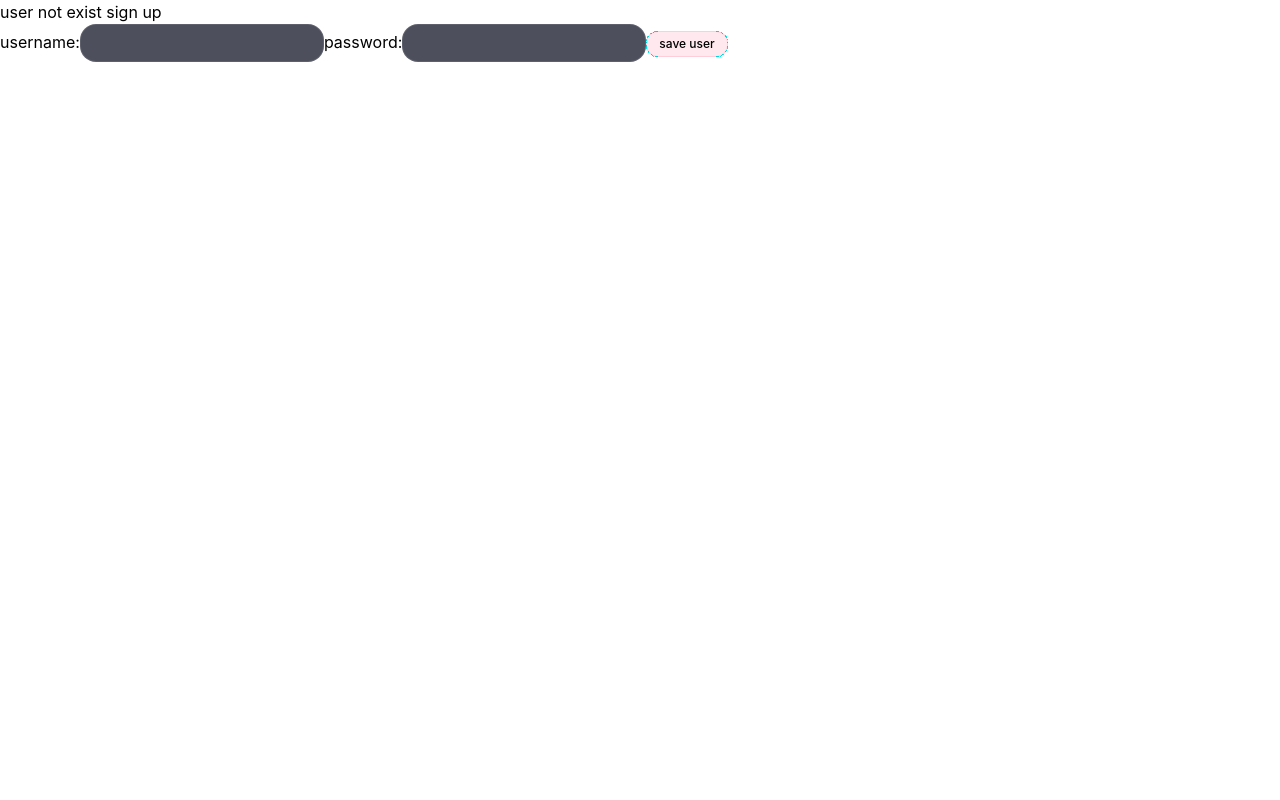
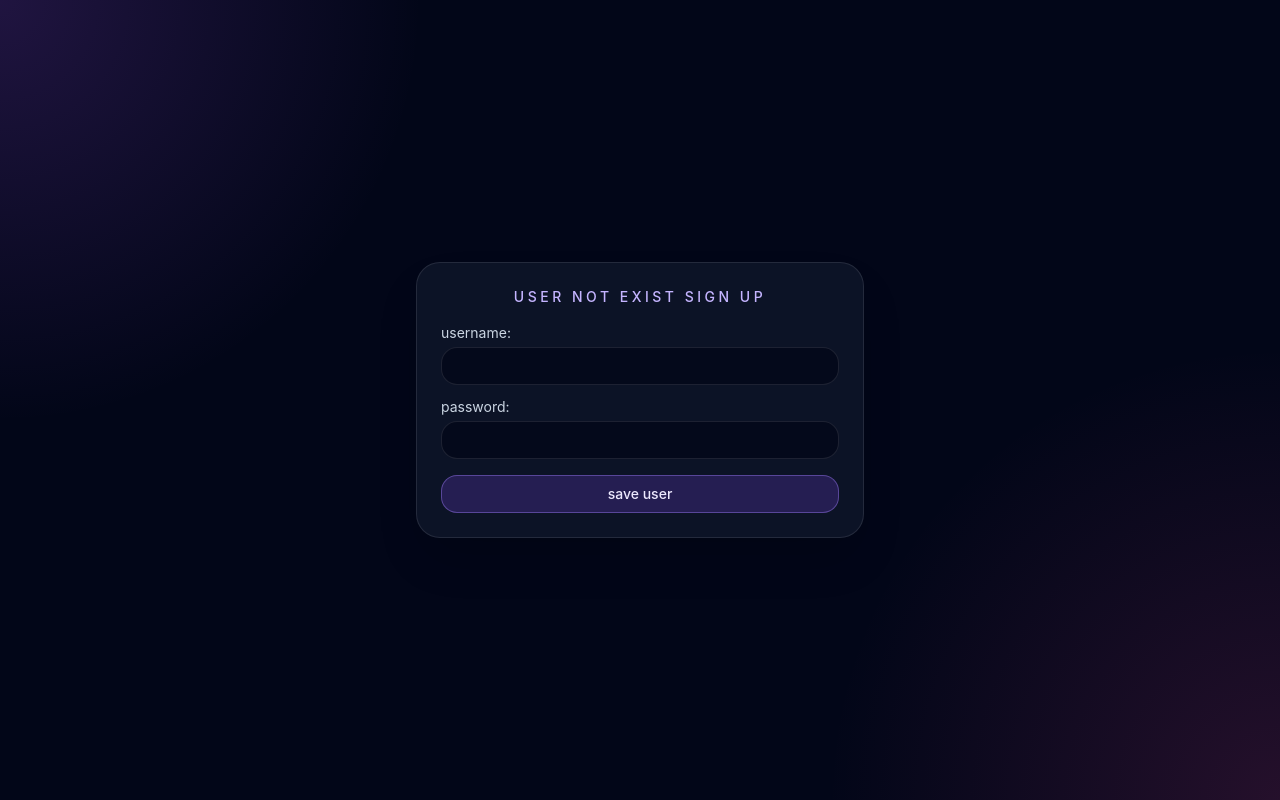
Before and after one commit to arpit7125ak-ctrl/password_manager_ls, a React (Vite) app: page / in a window 1280 px wide. Built offline with nearby package versions, Linux system fonts and the light colour scheme.

Commit message:
styl login page

```diff
--- a/src/conponents/Login.jsx
+++ b/src/conponents/Login.jsx
@@ -2,17 +2,22 @@ import React from 'react'
 
 const Login = ({login,handleloginchange ,handlelogin ,falseuser }) => {
   return (
-    <>
-    <div>{localStorage.getItem("logininfo")?"user exist sign in":"user not exist sign up"}</div>
-    <div>
+    <section className="relative min-h-screen overflow-hidden bg-slate-950 text-slate-100">
+    <div className="absolute inset-0 bg-[radial-gradient(circle_at_top_left,rgba(168,85,247,0.18),transparent_28%),radial-gradient(circle_at_bottom_right,rgba(236,72,153,0.15),transparent_30%)]" />
+    <div className="relative mx-auto flex min-h-screen w-full max-w-6xl items-center justify-center px-3 py-5 sm:px-4 md:px-6 lg:px-8">
+    <div className="w-full max-w-md flex flex-col gap-4 rounded-3xl border border-white/10 bg-slate-900/80 p-4 sm:p-6 shadow-2xl shadow-black/20 backdrop-blur text-slate-100">
+    <div className="text-center text-sm font-medium uppercase tracking-[0.25em] text-violet-300">{localStorage.getItem("logininfo")?"user exist sign in":"user not exist sign up"}</div>
+    <div className="flex flex-col gap-3">
 
-      username:<input className="rounded-2xl border border-white/10 bg-slate-950/70 px-3 py-2 text-sm text-white outline-none transition placeholder:text-slate-500 focus:border-violet-400" type="text" name="user" value={login.user} onChange={handleloginchange} />
-      password:<input className="rounded-2xl border border-white/10 bg-slate-950/70 px-3 py-2 text-sm text-white outline-none transition placeholder:text-slate-500 focus:border-violet-400" type="text" name="password" value={login.password}  onChange={handleloginchange} />
+      <label className="flex flex-col gap-1 text-sm text-slate-300">username:<input className="rounded-2xl border border-white/10 bg-slate-950/70 px-3 py-2 text-sm text-white outline-none transition placeholder:text-slate-500 focus:border-violet-400" type="text" name="user" value={login.user} onChange={handleloginchange} /></label>
+      <label className="flex flex-col gap-1 text-sm text-slate-300">password:<input className="rounded-2xl border border-white/10 bg-slate-950/70 px-3 py-2 text-sm text-white outline-none transition placeholder:text-slate-500 focus:border-violet-400" type="text" name="password" value={login.password}  onChange={handleloginchange} /></label>
 
-      <button onClick={handlelogin} className="rounded-xl border border-rose-400/20 bg-rose-500/10 px-3 py-1 text-xs font-medium  transition hover:bg-rose-500/20">{localStorage.getItem("logininfo")?"login":"save user"}</button>
+      <button onClick={handlelogin} className="mt-1 rounded-2xl border border-violet-400/40 bg-violet-500/20 px-4 py-2 text-sm font-medium text-violet-100 transition hover:bg-violet-500/30">{localStorage.getItem("logininfo")?"login":"save user"}</button>
     </div>
-    {falseuser && <div>chal bhag yahan se dusro ka password dekhne aata h </div> }
-    </>
+    {falseuser && <div className="rounded-2xl border border-rose-400/20 bg-rose-500/10 px-3 py-2 text-sm text-rose-200">chal bhag yahan se dusro ka password dekhne aata h </div> }
+    </div>
+    </div>
+    </section>
   )
 }
 
--- a/src/conponents/notUser.jsx
+++ b/src/conponents/notUser.jsx
@@ -2,7 +2,7 @@ import React from 'react'
 
 const notUser = () => {
   return (
-    <div>
+    <div className="mx-auto mt-6 w-full max-w-md rounded-3xl border border-rose-400/20 bg-rose-500/10 px-4 py-3 text-center text-sm font-medium text-rose-200 shadow-lg shadow-black/20 backdrop-blur">
       sorry you are not valid user
     </div>
   )
```
